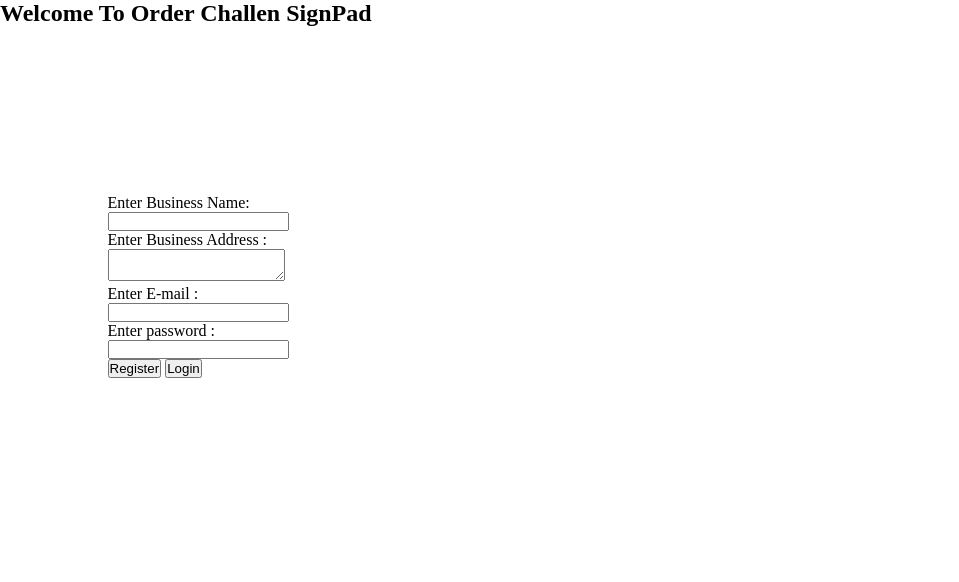
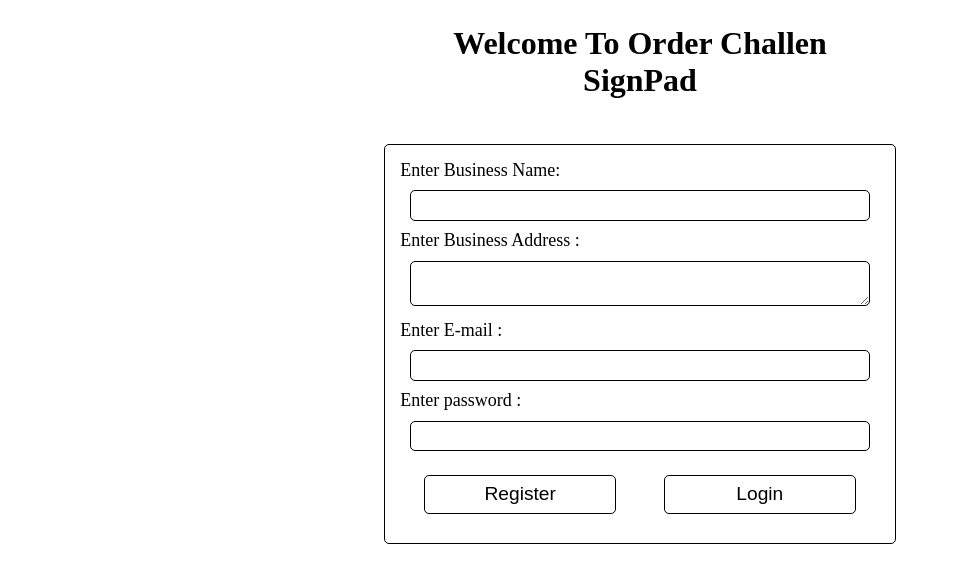
Before and after one commit to iamgautam03/order-challen-signpad, a website: page order-challen-signpad/public/register.html in a window 1280 px wide. Shown: the whole page, without its empty margins (0-959 px from the left). Drawn offline with Linux system fonts and the light colour scheme.

Commit message:
added-404-page
- 404 html page and image
- added css to 404, login, register pages

```diff
--- a/order-challen-signpad/public/register.html
+++ b/order-challen-signpad/public/register.html
@@ -12,28 +12,97 @@
         width: 100%;
         height: 100%;
     }
-    .container {
-        display: grid;
-        grid-template-columns: repeat(6, 1fr);
-        grid-template-rows: repeat(2, 1fr);
-        grid-column-gap: 10px;
-        grid-row-gap: 10px;
+
+    label {
+        font-size: 1.125em;
     }
 
-    .item1 { grid-area: 1 / 1 / 2 / 7; }
-    .item2 { grid-area: 2 / 2 / 3 / 6; }
-
-    .container {
-        display: grid;
-        grid-template-columns: repeat(12, 1fr);
-        grid-template-rows: repeat(2, 1fr);
-        grid-column-gap: 10px;
-        grid-row-gap: 10px;
+    input, textarea {
+        margin: 2%;
+        width: 96%;
+        padding: 0.5em;
+        border: 1px solid black;
+        border-radius: 5px;
     }
 
-    .item1 { grid-area: 1 / 1 / 2 / 13; }
-    .item2 { grid-area: 2 / 2 / 3 / 12; }
+    button {
+        margin: 2%;
+        width: 96%;
+        padding: 0.5em;
+        font-size: 1.2em;
+        background-color: white;
+        border: 1px solid black;
+        border-radius: 5px;
+    }
+    a {
+        color: black;
+        text-decoration: none;
+    }
+    .container {
+        display: flex;
+        flex-direction: column;
+        justify-content: center;
+        align-items: center;
+    }
+    h1 {
+        margin: 5%;
+        text-align: center;
+    }
+    form {
+        border: 1px solid black;
+        padding: 3%;
+        border-radius: 5px;
+    }
+    .item2 {
+        margin-top: 20px;
+        width: 90%;
+    }
 
+    @media only screen and (min-width: 576px) {
+        .item2 {
+            width: 80%;
+        }
+    }
+
+    @media only screen and (min-width: 768px) {
+        .item2 {
+            width: 60%;
+        }
+    }
+
+    @media only screen and (min-width: 992px) {
+        .item2 {
+            width: 50%;
+        }
+        .button-group {
+            display: flex;
+            justify-content: center;
+            align-items: center;
+        }
+        .button-group button {
+            width: 96%;
+            margin: 2%;
+            padding: 1.5%;
+        }
+    }
+
+    @media only screen and (min-width: 1200px) {
+        .item2 {
+            width: 40%;
+        }
+        .button-group button {
+            margin: 3% 5%;
+        }
+    }
+
+    @media only screen and (min-width: 1700px) {
+        .item2 {
+            width: 30%;
+        }
+        .button-group button {
+            margin: 3% 10%;
+        }
+    }
 
 </style>
 </head>
@@ -41,7 +110,7 @@
 <body>
     <div class="container">
         <div class="item1">
-            <h2>Welcome To Order Challen SignPad</h2>
+            <h1>Welcome To Order Challen SignPad</h1>
         </div>
         <div class="item2">
             <form onsubmit="return addUser()" action="login.html" method="post" name="registerform">
@@ -53,8 +122,14 @@
                 <input type="textbox" name="email"><br/>
                 <label>Enter password :</label><br/>
                 <input type="password" name="password"><br/>
-                <input type="submit" name="registerbtn" value="Register">
-                <a href="login.html"><input type="button" name="loginbtn" value="Login"></a>
+                <div class="button-group">
+                    <button type="submit" name="registerbtn">
+                        Register
+                    </button>
+                    <button name="loginbtn">
+                        <a href="login.html">Login</a>
+                    </button>
+                </div>
             </form>
         </div>
     </div>
```
Also changed, not shown: order-challen-signpad/public/login.html (+117 -6 lines), order-challen-signpad/public/notfound.html (added, +61 -0 lines), order-challen-signpad/public/viewOrder.html (+3 -3 lines), order-challen-signpad/public/images/notfound.jpg (added).
